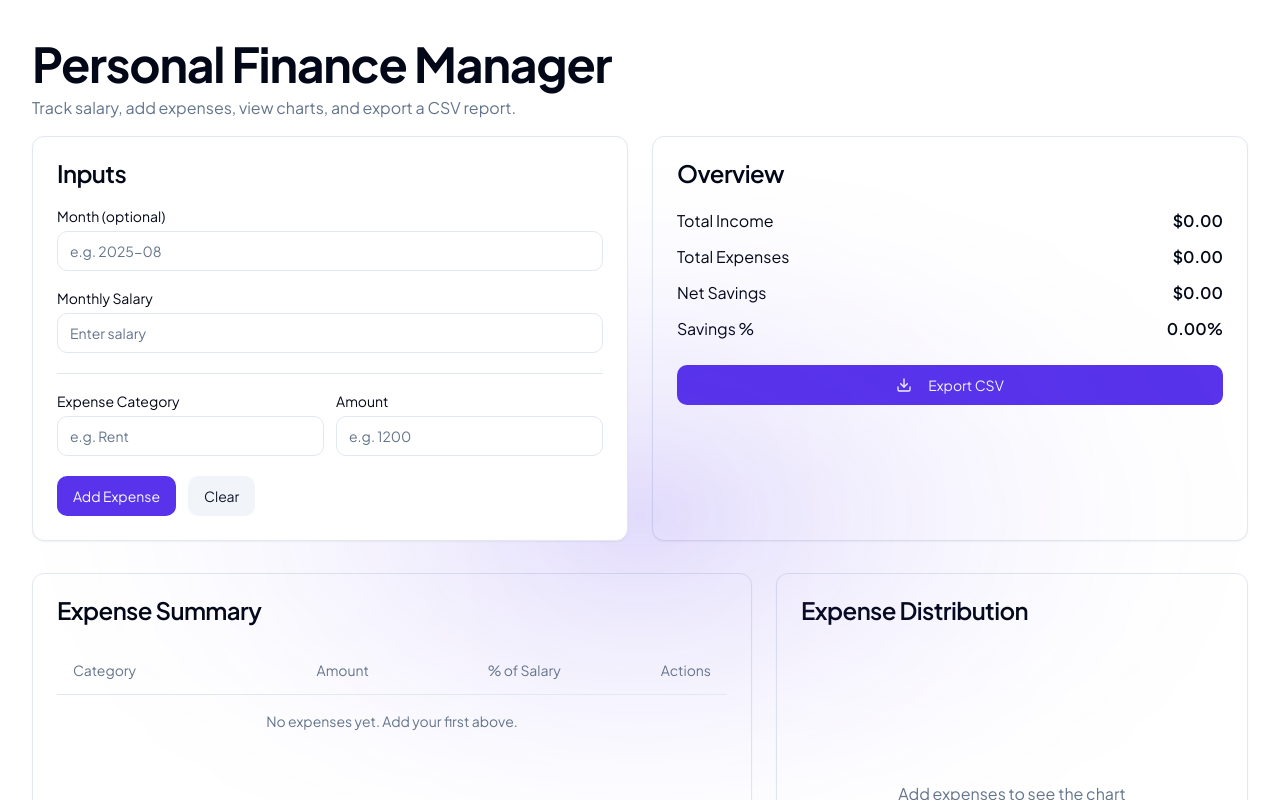
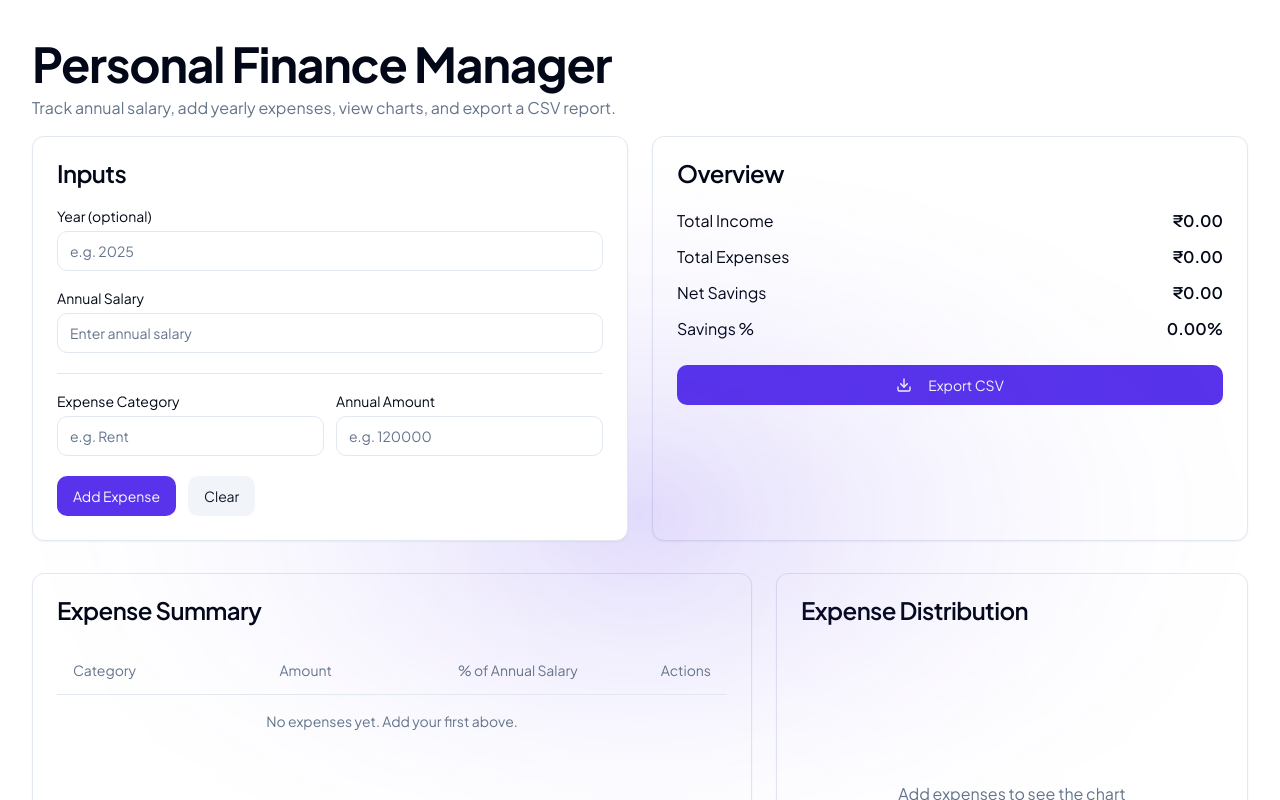
Before and after one commit to ArnavSinhaaa/pocketpal-py, a React (Vite) app: page / in a window 1280 px wide. Shown: the top 800 px of the page. Built offline with nearby package versions, Linux system fonts and the light colour scheme.

Commit message:
Refactor to annual basis and rupees
Update the personal finance manager to calculate finances on an annual basis and use Indian Rupees as the currency.

```diff
--- a/index.html
+++ b/index.html
@@ -3,8 +3,8 @@
   <head>
     <meta charset="UTF-8" />
     <meta name="viewport" content="width=device-width, initial-scale=1.0" />
-    <title>Personal Finance Manager | Budget Tracker</title>
-    <meta name="description" content="Track income, expenses, and savings with clear charts and CSV export." />
+    <title>Annual Finance Manager | Budget Tracker</title>
+    <meta name="description" content="Track annual income, expenses, and savings with clear charts and CSV export in Indian Rupees." />
     <meta name="author" content="Lovable" />
     <link rel="canonical" href="/" />
 
@@ -14,8 +14,8 @@
     <link href="https://fonts.googleapis.com/css2?family=Plus+Jakarta+Sans:wght@400;600;700&display=swap" rel="stylesheet" />
 
     <!-- Open Graph -->
-    <meta property="og:title" content="Personal Finance Manager | Budget Tracker" />
-    <meta property="og:description" content="Track income, expenses, and savings with clear charts and CSV export." />
+    <meta property="og:title" content="Annual Finance Manager | Budget Tracker" />
+    <meta property="og:description" content="Track annual income, expenses, and savings with clear charts and CSV export in Indian Rupees." />
     <meta property="og:type" content="website" />
     <meta property="og:image" content="https://lovable.dev/opengraph-image-p98pqg.png" />
 
@@ -29,10 +29,10 @@
       {
         "@context": "https://schema.org",
         "@type": "SoftwareApplication",
-        "name": "Personal Finance Manager",
+        "name": "Annual Finance Manager",
         "applicationCategory": "FinanceApplication",
         "operatingSystem": "Web",
-        "description": "Track income, expenses, and savings with charts and CSV export"
+        "description": "Track annual income, expenses, and savings with charts and CSV export in Indian Rupees"
       }
     </script>
   </head>
--- a/src/pages/Index.tsx
+++ b/src/pages/Index.tsx
@@ -14,7 +14,7 @@ import { ResponsiveContainer, BarChart, Bar, XAxis, YAxis, Tooltip } from "recha
 type Expense = { id: string; category: string; amount: number };
 
 function toCurrency(n: number) {
-  return new Intl.NumberFormat(undefined, { style: "currency", currency: "USD" }).format(isFinite(n) ? n : 0);
+  return new Intl.NumberFormat("en-IN", { style: "currency", currency: "INR" }).format(isFinite(n) ? n : 0);
 }
 
 function csvEscape(val: string) {
@@ -84,7 +84,7 @@ const Index = () => {
 
   function handleExportCSV() {
     const rows: string[][] = [];
-    const heading = ["Month", month || "(unspecified)"];
+    const heading = ["Year", month || "(unspecified)"];
     rows.push(heading);
     rows.push(["Salary", numericSalary.toString()]);
     rows.push(["Total Expenses", totals.totalExpenses.toString()]);
@@ -97,7 +97,7 @@ const Index = () => {
       .reverse()
       .forEach((e) => rows.push([e.category, e.amount.toString(), ((e.amount / (numericSalary || 1)) * 100).toFixed(2)]));
 
-    exportCSV(`finance-${month || "report"}.csv`, rows);
+    exportCSV(`annual-finance-${month || "report"}.csv`, rows);
     toast({ title: "CSV exported", description: "Your report has been downloaded." });
   }
 
@@ -109,7 +109,7 @@ const Index = () => {
       <header className="container mx-auto pt-10 pb-4">
         <h1 className="text-4xl md:text-5xl font-bold tracking-tight text-foreground">Personal Finance Manager</h1>
         <p className="mt-2 text-muted-foreground max-w-prose">
-          Track salary, add expenses, view charts, and export a CSV report.
+          Track annual salary, add yearly expenses, view charts, and export a CSV report.
         </p>
       </header>
 
@@ -121,15 +121,15 @@ const Index = () => {
             </CardHeader>
             <CardContent className="space-y-5">
               <div className="grid gap-2">
-                <Label htmlFor="month">Month (optional)</Label>
-                <Input id="month" placeholder="e.g. 2025-08" value={month} onChange={(e) => setMonth(e.target.value)} />
+                <Label htmlFor="month">Year (optional)</Label>
+                <Input id="month" placeholder="e.g. 2025" value={month} onChange={(e) => setMonth(e.target.value)} />
               </div>
               <div className="grid gap-2">
-                <Label htmlFor="salary">Monthly Salary</Label>
+                <Label htmlFor="salary">Annual Salary</Label>
                 <Input
                   id="salary"
                   inputMode="decimal"
-                  placeholder="Enter salary"
+                  placeholder="Enter annual salary"
                   value={salary}
                   onChange={(e) => setSalary(e.target.value)}
                 />
@@ -141,8 +141,8 @@ const Index = () => {
                   <Input id="category" placeholder="e.g. Rent" value={category} onChange={(e) => setCategory(e.target.value)} />
                 </div>
                 <div className="grid gap-2">
-                  <Label htmlFor="amount">Amount</Label>
-                  <Input id="amount" inputMode="decimal" placeholder="e.g. 1200" value={amount} onChange={(e) => setAmount(e.target.value)} />
+                  <Label htmlFor="amount">Annual Amount</Label>
+                  <Input id="amount" inputMode="decimal" placeholder="e.g. 120000" value={amount} onChange={(e) => setAmount(e.target.value)} />
                 </div>
               </div>
               <div className="flex gap-3">
@@ -180,7 +180,7 @@ const Index = () => {
                     <TableRow>
                       <TableHead>Category</TableHead>
                       <TableHead className="text-right">Amount</TableHead>
-                      <TableHead className="text-right">% of Salary</TableHead>
+                      <TableHead className="text-right">% of Annual Salary</TableHead>
                       <TableHead className="text-right">Actions</TableHead>
                     </TableRow>
                   </TableHeader>
@@ -237,10 +237,10 @@ const Index = () => {
                 <CardTitle>Spending Tips</CardTitle>
               </CardHeader>
               <CardContent className="space-y-2 text-sm text-muted-foreground">
-                <p>Your expenses exceed 70% of your income. Consider:</p>
+                <p>Your annual expenses exceed 70% of your income. Consider:</p>
                 <ul className="list-disc pl-5 space-y-1">
-                  <li>Set a target to save at least 20% by reducing variable costs (dining, subscriptions).</li>
-                  <li>Negotiate recurring bills (rent, internet, insurance) or look for cheaper alternatives.</li>
+                  <li>Set a target to save at least 20% annually by reducing variable costs (dining, subscriptions, travel).</li>
+                  <li>Negotiate recurring annual bills (insurance premiums, memberships) or look for cheaper alternatives.</li>
                   <li>Automate savings on payday to “pay yourself first.”</li>
                 </ul>
               </CardContent>
```
